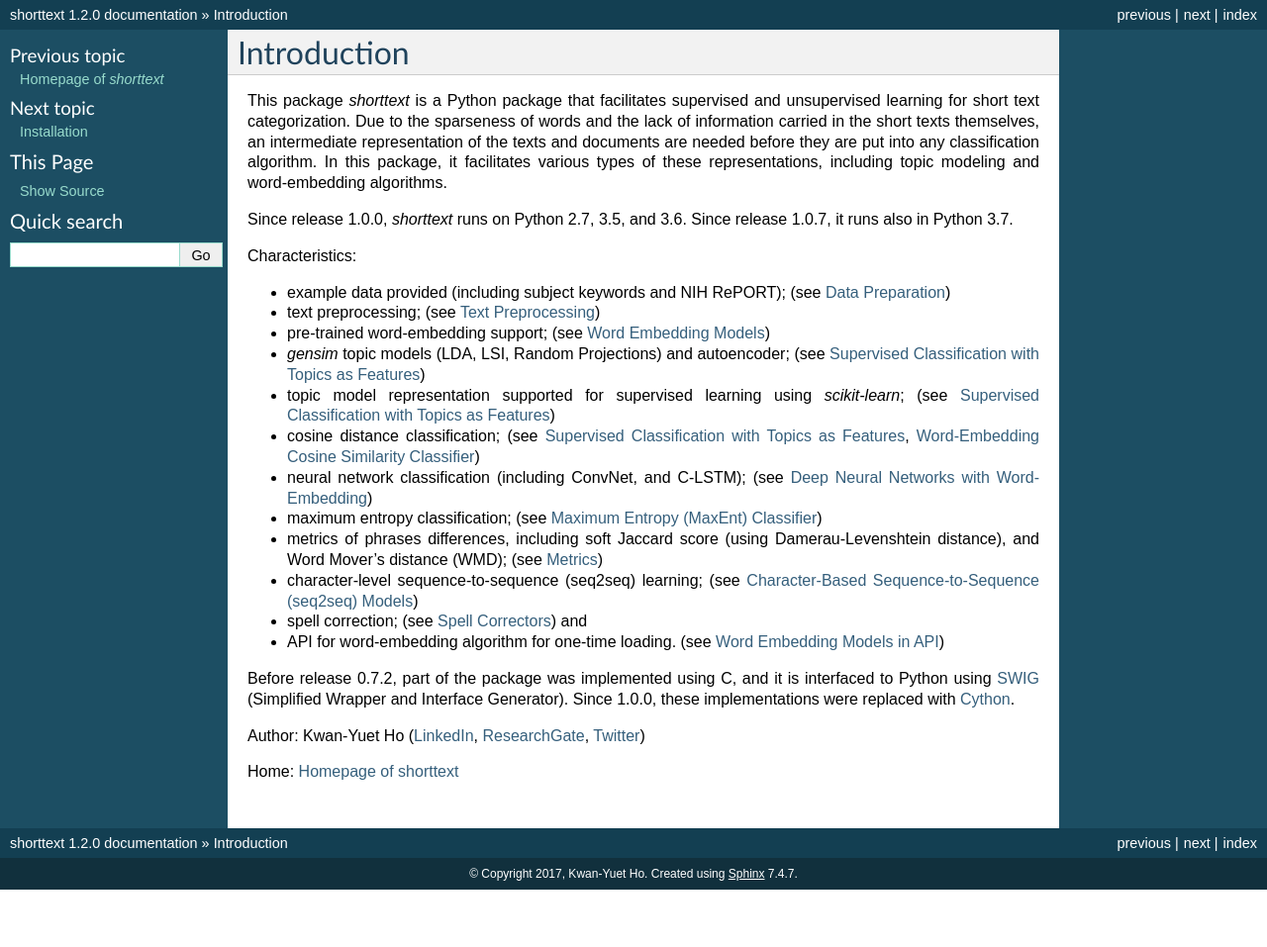
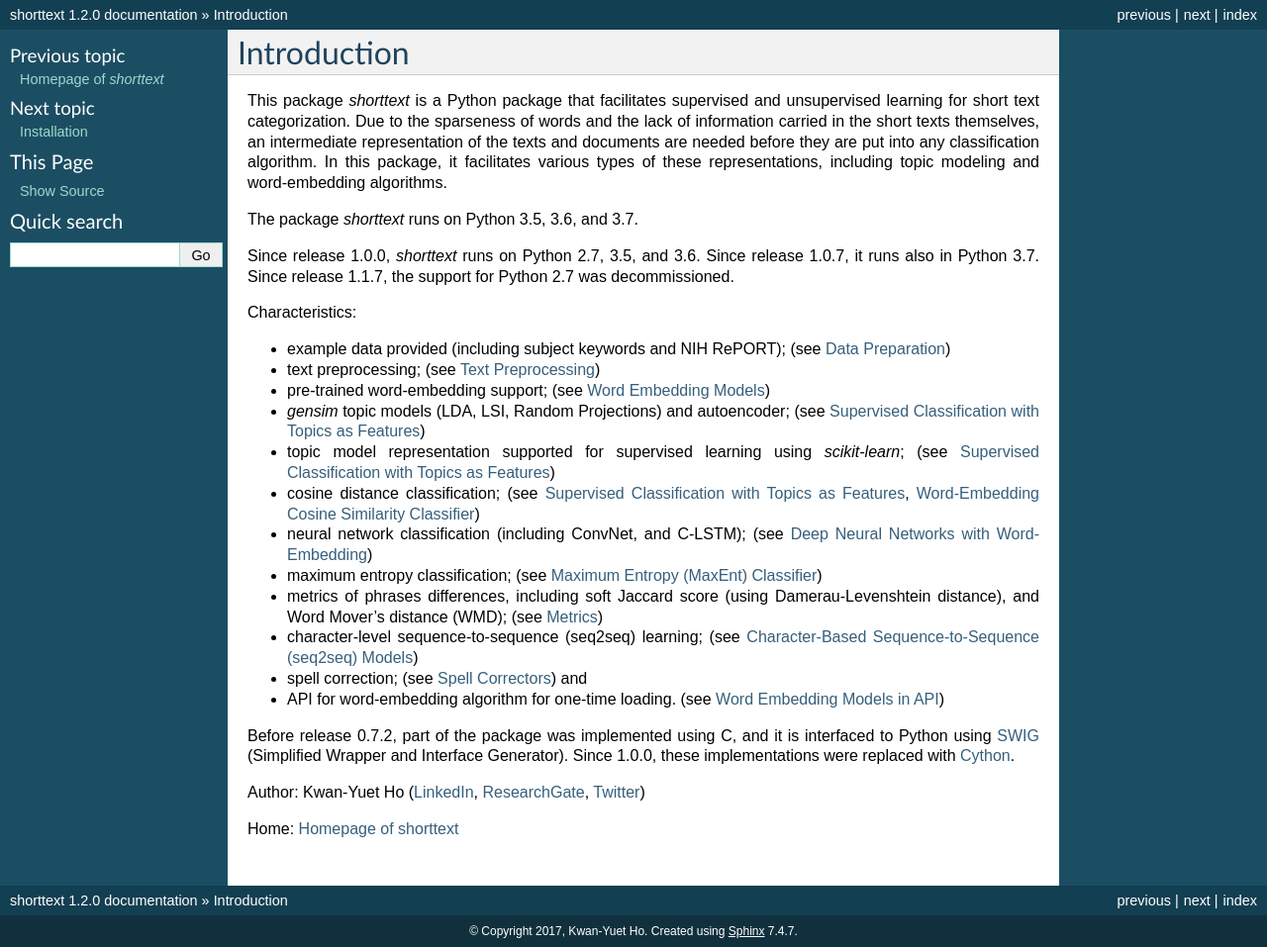
Before and after one commit to stephenhky/PyShortTextCategorization, a Sphinx documentation site: the page built from docs/intro.rst, in a window 1280 px wide. Shown: the whole page at 99% size. Built offline with Sphinx 7.4.7, drawn with Linux system fonts in a browser that asks for light colours; before the commit the page ends 900 px from its top, so only the background shows below that.

Commit message:
updated Python versions supported

```diff
--- a/docs/intro.rst
+++ b/docs/intro.rst
@@ -8,8 +8,10 @@ representation of the texts and documents are needed before they are put into
 any classification algorithm. In this package, it facilitates various types
 of these representations, including topic modeling and word-embedding algorithms.
 
+The package `shorttext` runs on Python 3.5, 3.6, and 3.7.
+
 Since release 1.0.0, `shorttext` runs on Python 2.7, 3.5, and 3.6. Since release 1.0.7,
-it runs also in Python 3.7.
+it runs also in Python 3.7. Since release 1.1.7, the support for Python 2.7 was decommissioned.
 
 Characteristics:
 
```
